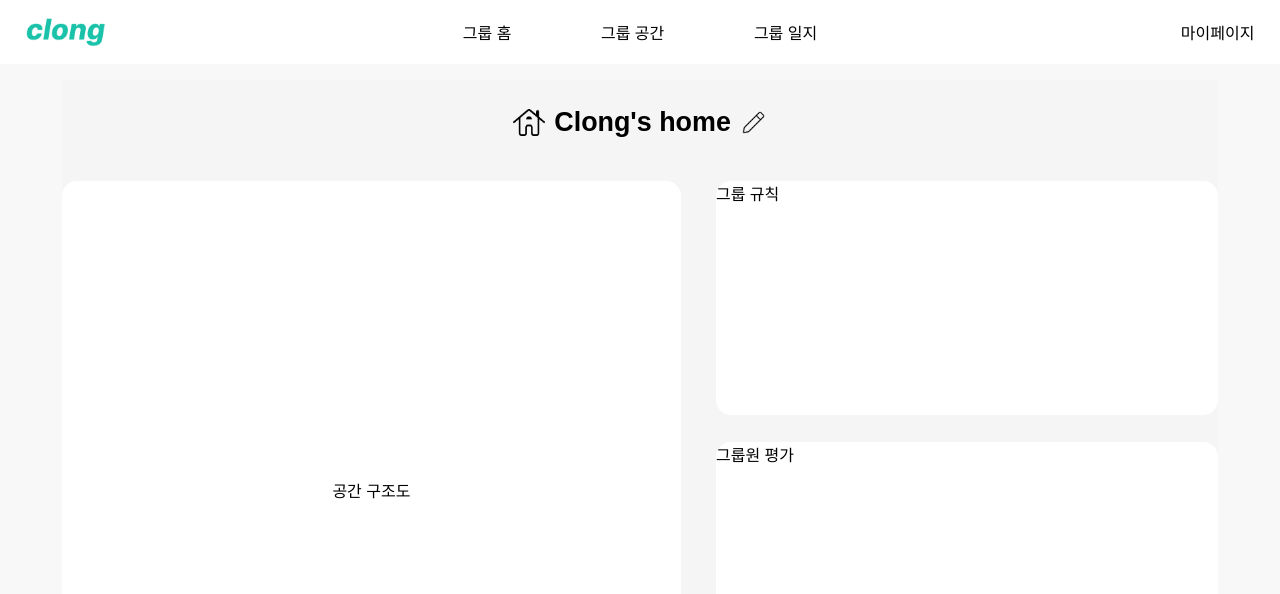
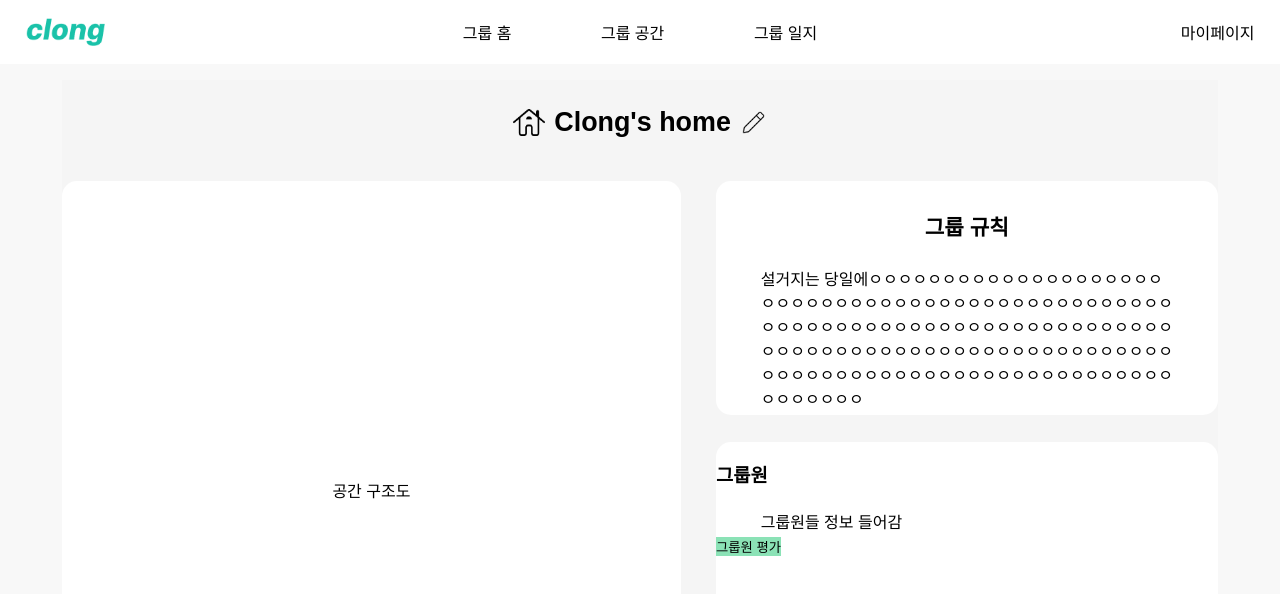
Before and after one commit to Co-sol/clong_front, a React (Vite) app: page /groupHome in a window 1280 px wide. Shown: the top 594 px of the page. Built offline with nearby package versions, Linux system fonts and the light colour scheme; a web font is replaced by a local one.

Commit message:
그룹원 평가 만드는 중

```diff
--- a/src/components/GroupHome/GroupHome.css
+++ b/src/components/GroupHome/GroupHome.css
@@ -79,6 +79,17 @@
     border-radius: 15px;
 }
 
+.GroupHome .groupRule > h3 {
+    margin-top: min(33px, 2.3vw);
+    text-align: center;
+
+    font-size: min(1.66vw, 24px);
+}
+
+.ruleContent {
+    padding: min(4px, 0.27vw) min(50.5px, 3.5vw);
+}
+
 .GroupHome .groupEval {
     background-color: white;
     width: min(39.2vw, 564px);
--- a/src/components/GroupHome/GroupHome.jsx
+++ b/src/components/GroupHome/GroupHome.jsx
@@ -1,7 +1,15 @@
 import "./GroupHome.css";
-
 import home_img from "../../assets/home_img.png";
 import pencil_img from "../../assets/pencil_img.png";
+import Button from "../Button";
+
+const groupData = {
+    groupName: "Clong",
+    groupRule:
+        "설거지는 당일에ㅇㅇㅇㅇㅇㅇㅇㅇㅇㅇㅇㅇㅇㅇㅇㅇㅇㅇㅇㅇㅇㅇㅇㅇㅇㅇㅇㅇㅇㅇㅇㅇㅇㅇㅇㅇㅇㅇㅇㅇㅇㅇㅇㅇㅇㅇㅇㅇㅇㅇㅇㅇㅇㅇㅇㅇㅇㅇㅇㅇㅇㅇㅇㅇㅇㅇㅇㅇㅇㅇㅇㅇㅇㅇㅇㅇㅇㅇㅇㅇㅇㅇㅇㅇㅇㅇㅇㅇㅇㅇㅇㅇㅇㅇㅇㅇㅇㅇㅇㅇㅇㅇㅇㅇㅇㅇㅇㅇㅇㅇㅇㅇㅇㅇㅇㅇㅇㅇㅇㅇㅇㅇㅇㅇㅇㅇㅇㅇㅇㅇㅇㅇㅇㅇㅇㅇㅇㅇㅇ",
+    members: ["A", "B", "C"],
+    ownerNickname: "solux", // 임시 고정값
+};
 
 const GroupHome = () => {
     return (
@@ -14,8 +22,15 @@ const GroupHome = () => {
             <div className="groupHomeUnder">
                 <div className="groupSpace">공간 구조도</div>
                 <div className="groupHomeRE">
-                    <div className="groupRule">그룹 규칙</div>
-                    <div className="groupEval">그룹원 평가</div>
+                    <div className="groupRule">
+                        <h3>그룹 규칙</h3>
+                        <div className="ruleContent">{groupData.groupRule}</div>
+                    </div>
+                    <div className="groupEval">
+                        <h3>그룹원</h3>
+                        <div className="ruleContent">그룹원들 정보 들어감</div>
+                        <Button text={"그룹원 평가"} />
+                    </div>
                 </div>
             </div>
         </div>
--- /dev/null
+++ b/src/components/GroupHome/GroupMember.jsx
@@ -0,0 +1,5 @@
+const GroupMember = () => {
+    return <div className="GroupMember">dd</div>;
+};
+
+export default GroupMember;
```
